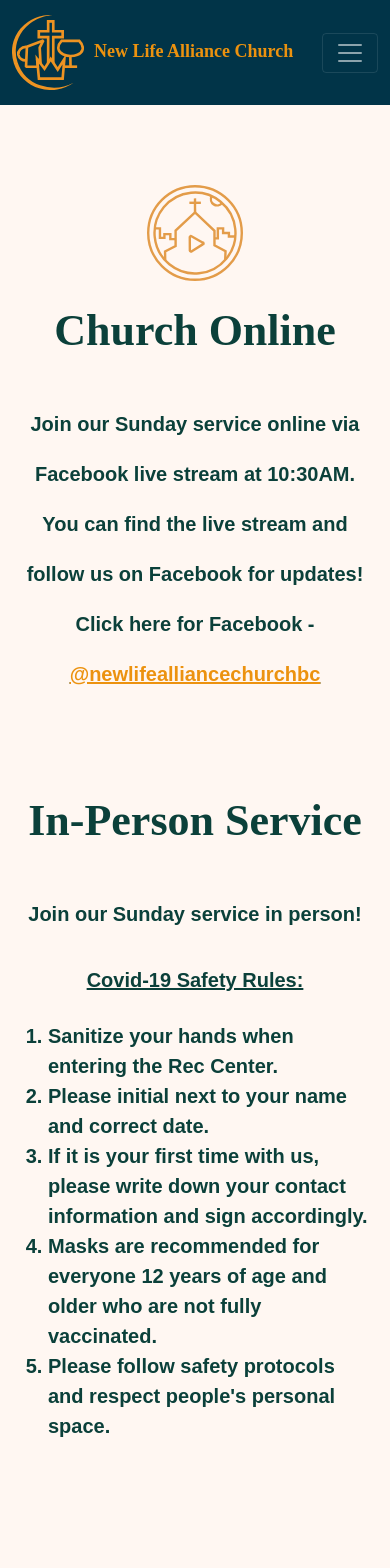
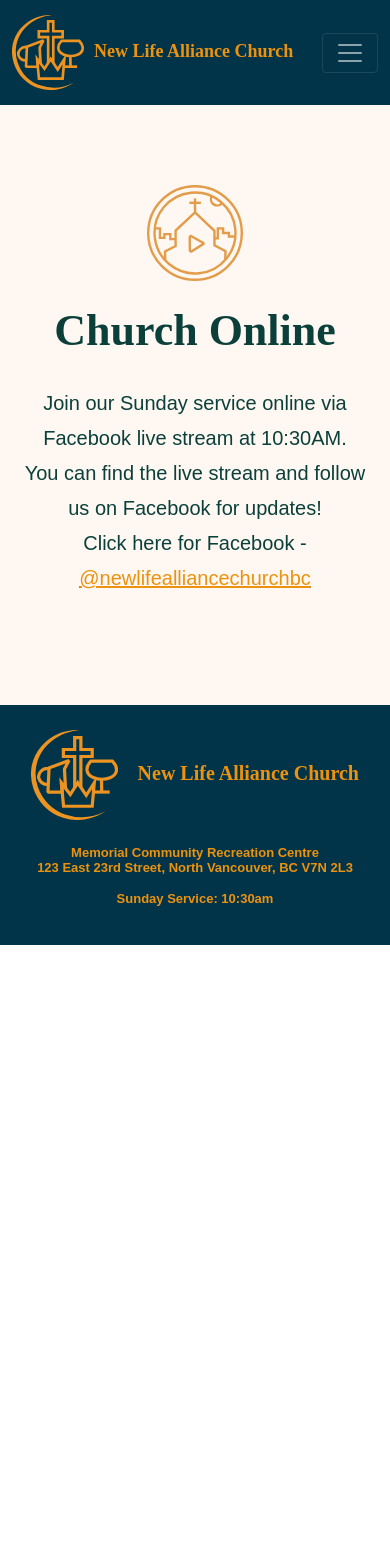
Before and after one commit to hasonnn/nlac, a React (Create React App) app: page /online in a window 390 px wide. Shown: the top 1568 px of the page. After the commit the page ends 945 px from the top, so only its background shows below. Built offline with nearby package versions, Linux system fonts and the light colour scheme.

Commit message:
Update Church Online

```diff
--- a/src/Components/Online/Online.css
+++ b/src/Components/Online/Online.css
@@ -1,6 +1,6 @@
 #online-bg {
     background-color: rgb(255,247,242);
-    height: 93em;
+    height: 730px;
     color: rgb(11,64,58);
 }
 
@@ -8,25 +8,25 @@
     text-align: center;
     vertical-align: middle;
     line-height: 90px;
-    padding: 9em 1em 0 1em;
+    padding: 120px 16px 0 16px;
 }
 
 #online-logo {
-    height: 9em;
-    margin-bottom: 1.5em;
+    height: 144px;
+    margin-bottom: 24px;
 }
 
 .online-heading {
     font-family: 'Playfair Display', serif;
     font-weight: bold;
-    font-size: 5em;
-    padding-bottom: 1em;
+    font-size: 80px;
+    padding-bottom: 16px;
 }
 
 .online-subheading {
     font-family: 'Merriweather Sans', sans-serif;
-    font-size: 1.5em;
-    line-height: 2.5em;
+    font-size: 24px;
+    line-height: 50px;
 }
 
 p a {
@@ -36,64 +36,44 @@ p a:hover {
     color: rgb(11,64,58) !important;
 }
 
-.online-covid {
-    text-align: center;
-}
-
-.online-list {
-    display: inline-flex;
-    text-align: left;
-    font-family: 'Merriweather Sans', sans-serif;
-    font-weight: 600;
-    padding: 0 1em;
-}
-
-.online-list ol li {
-    font-size: 1.25em;
-}
-
 /* iPad Viewport */
 @media only screen and (max-width: 820px) {
-    #online-bg {
-        height: 85em;
-    }
-
     .online-content{
         line-height: 90px;
-        padding: 7em 1em 0 1em;
+        padding: 112px 16px 0 16px;
     }
 
     .online-heading {
-        font-size: 4.5em;
-        padding-bottom: 0.75em;
+        font-size: 72px;
+        padding-bottom: 20px;
     }
 
     .online-subheading {
-        font-size: 1.25em;
-        line-height: 2.5em;
+        font-size: 18px;
+        line-height: 50px;
     }
 }
 
 /* Mobile Viewport */
 @media only screen and (max-width: 500px) {
     #online-bg {
-        height: 92em;
+        height: 600px
     }
 
     .online-content{
-        padding: 5em 1em 0 1em;
+        padding: 80px 16px 0 16px;
     }
 
     #online-logo {
-        height: 6em;
+        height: 96px
     }
 
     .online-heading {
-        font-size: 2.75em;
+        font-size: 44px;
     }
 
     .online-subheading {
-        font-size: 1.25em;
-        font-weight: 600;
+        font-size: 20px;
+        line-height: 35px;
     }
 }
--- a/src/Components/Online/Online.js
+++ b/src/Components/Online/Online.js
@@ -12,23 +12,8 @@ const Online = () => {
                     <h1 className="online-heading">Church Online</h1>
                     <p className="online-subheading">Join our Sunday service online via Facebook live stream at 10:30AM.
                     <br/>You can find the live stream and follow us on Facebook for updates!
-                    <br/>Click here for Facebook - <u><a href="https://www.facebook.com/newlifealliancechurchbc" target="_blank" rel="noreferrer">@newlifealliancechurchbc</a></u></p>
-                </div>
-                <div className="online-content">
-                    <h1 className="online-heading">In-Person Service</h1>
-                    <p className="online-subheading">Join our Sunday service in person!</p>
-                </div>
-                <div className="online-covid">
-                    <p className="online-subheading"><u><b>Covid-19 Safety Rules:</b></u></p>
-                    <div className="online-list">
-                        <ol>
-                            <li>Sanitize your hands when entering the Rec Center.</li>
-                            <li>Please initial next to your name and correct date.</li>
-                            <li>If it is your first time with us, please write down your contact information and sign accordingly.</li>
-                            <li>Masks are recommended for everyone 12 years of age and older who are not fully vaccinated.</li>
-                            <li>Please follow safety protocols and respect people's personal space.</li>
-                        </ol>
-                    </div>
+                    <br/>Click here for Facebook - <u><a href="https://www.facebook.com/newlifealliancechurchbc" target="_blank" rel="noreferrer">@newlifealliancechurchbc</a></u>
+                    </p>
                 </div>
             </div>
         </>
```
